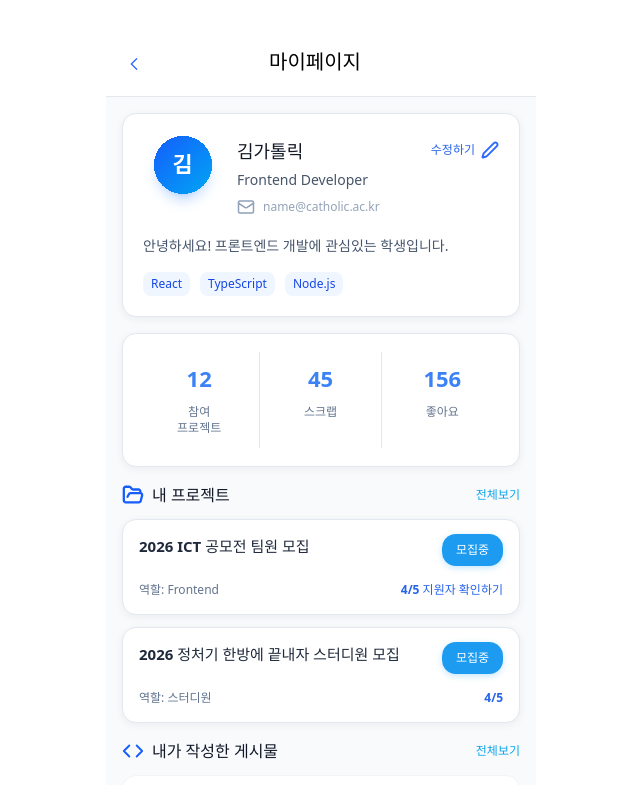
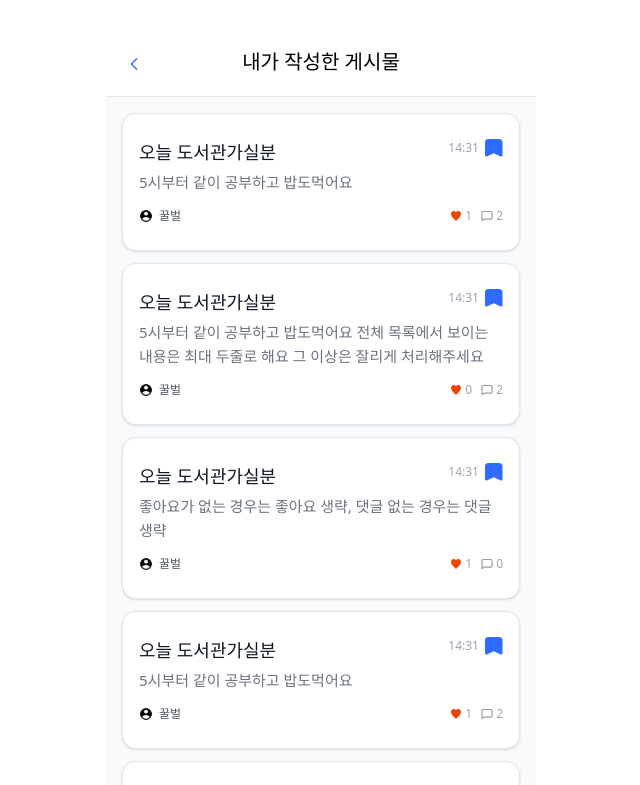
Before and after one commit to MO-YEO/FE, a React (Vite) app: page /mypage/posts in a window 1280 px wide. Shown: the top 785 px of the page, without its empty margins (319-959 px from the left). Built offline with nearby package versions, Linux system fonts and the light colour scheme.

Commit message:
MOD : 게시물 카드 수정

```diff
--- a/src/App.tsx
+++ b/src/App.tsx
@@ -1,8 +1,9 @@
-import React from 'react';
-import { BrowserRouter as Router, Routes, Route } from 'react-router-dom';
-import Onboarding from './pages/onBoarding';
-import Login from './pages/login';
-import Home from './pages/home';
+import { BrowserRouter as Router, Routes, Route } from "react-router-dom";
+import Onboarding from "./pages/onBoarding";
+import Login from "./pages/login";
+import Home from "./pages/home";
+import MyPage from "./pages/MyPage";
+import MyPostsPage from "./pages/MyPostsPage";
 
 function App() {
   return (
@@ -11,6 +12,8 @@ function App() {
         <Route path="/" element={<Onboarding />} />
         <Route path="/login" element={<Login />} />
         <Route path="/home" element={<Home />} />
+        <Route path="/mypage" element={<MyPage />} />
+        <Route path="/mypage/posts" element={<MyPostsPage />} />
       </Routes>
     </Router>
   );
--- a/src/components/PostCard.tsx
+++ b/src/components/PostCard.tsx
@@ -1,12 +1,14 @@
 import bookmarkIcon from "../assets/bookmark.svg";
 import commentIcon from "../assets/comment.svg";
 import profileIcon from "../assets/profile.svg";
+import heartIcon from "../assets/like.svg";
 
 type PostCardProps = {
   title: string;
   content: string;
   author: string;
   time: string;
+  likeCount: number;
   commentCount: number;
 };
 
@@ -15,65 +17,80 @@ export default function PostCard({
   content,
   author,
   time,
+  likeCount,
   commentCount,
 }: PostCardProps) {
   return (
     <div
       className="
-      w-full
-      bg-white
-      rounded-2xl
-      shadow-sm
-      border border-gray-100
-      p-5
+        w-full
+        rounded-[14px]
+        border-[0.8px]
+        border-[#E2E8F0]
+        bg-white
+        px-[16px]
+        py-[24px]
+        shadow-[0_1px_3px_rgba(0,0,0,0.10),0_1px_2px_-1px_rgba(0,0,0,0.10)]
       "
     >
-      {/* 제목 + 시간 + 북마크 */}
-      <div className="flex justify-between items-start">
-        <h3 className="text-[18px] font-semibold text-gray-900">{title}</h3>
+      {/* 제목 + 시간 + 스크랩 */}
+      <div className="flex items-start justify-between gap-[12px]">
+        <h3 className="flex-1 text-[18px] font-semibold leading-[28px] text-[#111827]">
+          {title}
+        </h3>
 
-        <div className="flex items-center gap-2">
-          <span className="text-sm text-gray-400">{time}</span>
-
+        <div className="flex shrink-0 items-center gap-[6px]">
+          <span className="text-[12px] font-normal leading-[20px] text-[#9CA3AF]">
+            {time}
+          </span>
           <img
             src={bookmarkIcon}
-            alt="bookmark"
-            className="w-5 h-5"
+            alt="스크랩"
+            className="h-[18px] w-[18px]"
           />
         </div>
       </div>
 
       {/* 내용 */}
-      <p
-        className="
-        mt-3
-        text-[15px]
-        text-gray-600
-        line-clamp-2
-        "
-      >
+      <p className="mt-[4px] line-clamp-2 text-[15px] font-normal leading-[24px] text-[#6B7280]">
         {content}
       </p>
 
-      {/* 작성자 + 댓글 */}
-      <div className="flex justify-between items-center mt-4">
-        <div className="flex items-center gap-2">
+      {/* 작성자 + 좋아요/댓글 */}
+      <div className="mt-[12px] flex items-center justify-between">
+        <div className="flex items-center gap-[6px]">
           <img
             src={profileIcon}
-            alt="profile"
-            className="w-7 h-7 rounded-full"
+            alt="프로필"
+            className="h-[14px] w-[14px] rounded-full"
           />
-
-          <span className="text-sm text-gray-500">{author}</span>
+          <span className="text-[12px] font-medium leading-[20px] text-[#4B5563]">
+            {author}
+          </span>
         </div>
 
-        <div className="flex items-center gap-1 text-gray-400">
-          <img
-            src={commentIcon}
-            alt="comment"
-            className="w-5 h-5"
-          />
-          <span className="text-sm">{commentCount}</span>
+        <div className="flex items-center gap-[8px]">
+          <div className="flex items-center gap-[2px]">
+            <img
+              src={heartIcon}
+              alt="좋아요"
+              className="h-[14px] w-[14px]"
+            />
+            <span className="text-[12px] font-normal leading-[20px] text-[#9CA3AF]">
+              {likeCount}
+            </span>
+          </div>
+
+          <div className="flex items-center gap-[2px]">
+            <img
+              src={commentIcon}
+              alt="댓글"
+              className="h-[14px] w-[14px]"
+            />
+            <span className="text-[12px] font-normal leading-[20px] text-[#9CA3AF]">
+              {commentCount}
+            </span>
+          </div>
         </div>
       </div>
     </div>
--- a/src/main.tsx
+++ b/src/main.tsx
@@ -1,10 +1,10 @@
-import { StrictMode } from 'react'
-import { createRoot } from 'react-dom/client'
-import './index.css'
-import MyPage from './pages/MyPage'
+import { StrictMode } from "react";
+import { createRoot } from "react-dom/client";
+import "./index.css";
+import App from "./App";
 
-createRoot(document.getElementById('root')!).render(
+createRoot(document.getElementById("root")!).render(
   <StrictMode>
-    <MyPage />
-  </StrictMode>,
-)
+    <App />
+  </StrictMode>
+);
--- a/src/pages/MyPage.tsx
+++ b/src/pages/MyPage.tsx
@@ -1,3 +1,4 @@
+import { useNavigate } from "react-router-dom";
 import PostPreviewCard from "../components/PostPreviewCard";
 import backIcon from "../assets/back.svg";
 import editIcon from "../assets/edit.svg";
@@ -8,6 +9,8 @@ import logoutIcon from "../assets/logout.svg";
 import profileImage from "../assets/profileImage.svg";
 
 export default function MyPage() {
+  const navigate = useNavigate();
+
   const profile = {
     name: "김가톨릭",
     role: "Frontend Developer",
@@ -69,9 +72,7 @@ export default function MyPage() {
       {/* 헤더 */}
       <header className="border-b border-[#E5E7EB] bg-white">
         <div className="flex h-[96px] items-end px-[16px] pb-[20px] pt-[40px]">
-          <button
-            type="button"
-          >
+          <button type="button">
             <img src={backIcon} alt="뒤로가기" className="h-[24px] w-[24px]" />
           </button>
 
@@ -224,6 +225,7 @@ export default function MyPage() {
 
               <button
                 type="button"
+                onClick={() => navigate("/mypage/posts")}
                 className="text-[12px] font-semibold leading-[20px] text-[#0EA5E9]"
               >
                 전체보기
--- /dev/null
+++ b/src/pages/MyPostsPage.tsx
@@ -0,0 +1,90 @@
+import { useNavigate } from "react-router-dom";
+import PostCard from "../components/PostCard";
+import backIcon from "../assets/back.svg";
+
+export default function MyPostsPage() {
+  const navigate = useNavigate();
+
+  const posts = [
+    {
+      id: 1,
+      title: "오늘 도서관가실분",
+      content: "5시부터 같이 공부하고 밥도먹어요",
+      author: "꿀벌",
+      time: "14:31",
+      likeCount: 1,
+      commentCount: 2,
+    },
+    {
+      id: 2,
+      title: "오늘 도서관가실분",
+      content:
+        "5시부터 같이 공부하고 밥도먹어요 전체 목록에서 보이는 내용은 최대 두줄로 해요 그 이상은 잘리게 처리해주세요",
+      author: "꿀벌",
+      time: "14:31",
+      likeCount: 0,
+      commentCount: 2,
+    },
+    {
+      id: 3,
+      title: "오늘 도서관가실분",
+      content: "좋아요가 없는 경우는 좋아요 생략, 댓글 없는 경우는 댓글 생략",
+      author: "꿀벌",
+      time: "14:31",
+      likeCount: 1,
+      commentCount: 0,
+    },
+    {
+      id: 4,
+      title: "오늘 도서관가실분",
+      content: "5시부터 같이 공부하고 밥도먹어요",
+      author: "꿀벌",
+      time: "14:31",
+      likeCount: 1,
+      commentCount: 2,
+    },
+    {
+      id: 5,
+      title: "오늘 도서관가실분",
+      content: "5시부터 같이 공부하고 밥도먹어요",
+      author: "꿀벌",
+      time: "14:31",
+      likeCount: 1,
+      commentCount: 2,
+    },
+  ];
+
+  return (
+    <main className="mx-auto min-h-screen w-full max-w-[430px] bg-[#F8FAFC]">
+      <header className="border-b-[0.8px] border-[#E5E7EB] bg-white">
+        <div className="flex h-[96px] items-end px-[16px] pb-[20px] pt-[40px]">
+          <button type="button" onClick={() => navigate(-1)}>
+            <img src={backIcon} alt="뒤로가기" className="h-[24px] w-[24px]" />
+          </button>
+
+          <div className="flex flex-1 justify-center">
+            <span className="text-[20px] font-bold leading-[28px] text-[#000000]">
+              내가 작성한 게시물
+            </span>
+          </div>
+
+          <div className="h-[24px] w-[24px]" />
+        </div>
+      </header>
+
+      <section className="flex flex-col gap-[12px] px-[16px] pb-[24px] pt-[16px]">
+        {posts.map((post) => (
+          <PostCard
+            key={post.id}
+            title={post.title}
+            content={post.content}
+            author={post.author}
+            time={post.time}
+            likeCount={post.likeCount}
+            commentCount={post.commentCount}
+          />
+        ))}
+      </section>
+    </main>
+  );
+}
```
